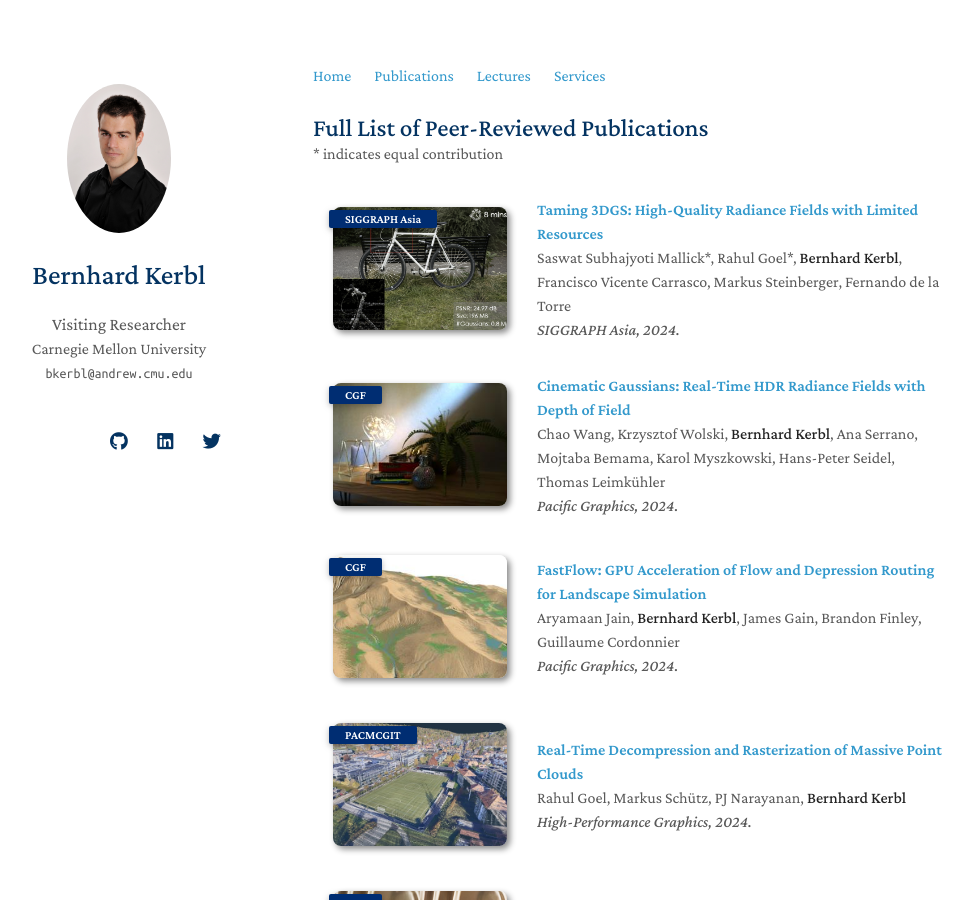
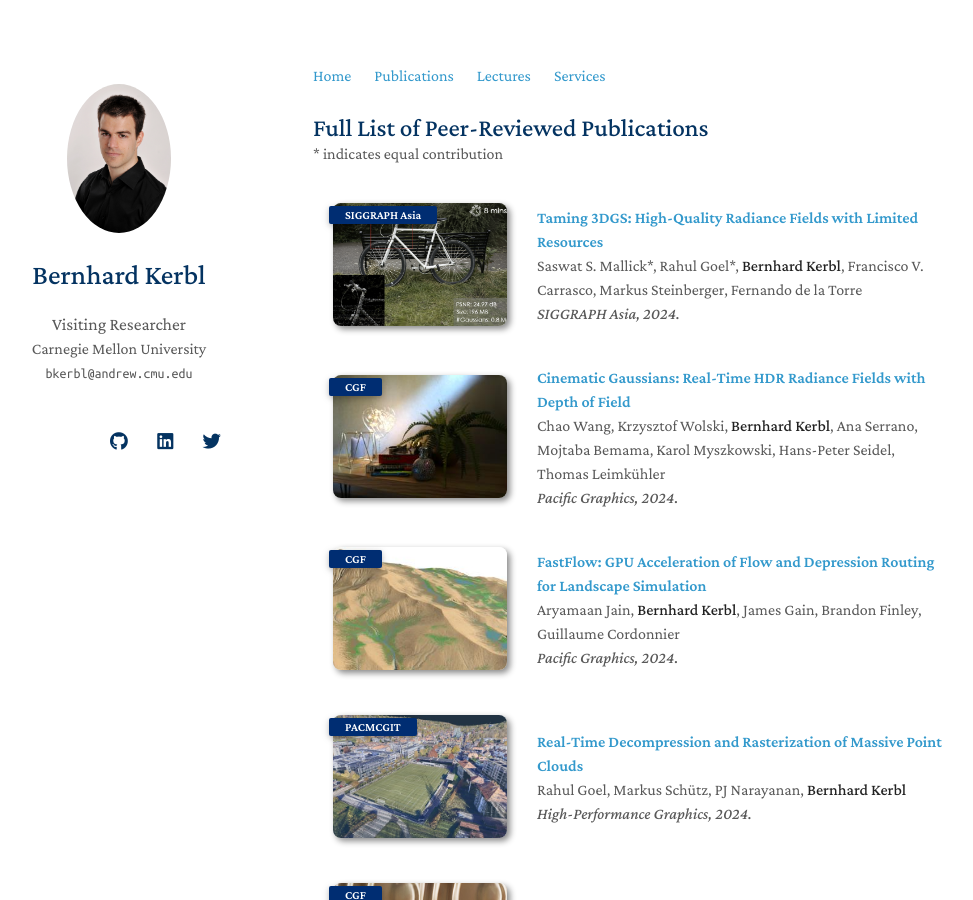
Before and after one commit to Snosixtyboo/snosixtyboo.github.io, a Jekyll site: the page built from publications.md, in a window 1280 px wide and 900 px high. Shown: the whole window, without its empty margins (157-1130 px from the left). Built offline with Jekyll 4.4.1, drawn with Linux system fonts in a browser that asks for light colours; nearby versions of some CDN libraries; a style sheet for code colours, icons or effects is not loaded.

Commit message:
added file

```diff
--- a/_data/publications.yml
+++ b/_data/publications.yml
@@ -1,7 +1,7 @@
 main:
 
   - title: "Taming 3DGS: High-Quality Radiance Fields with Limited Resources"
-    authors: Saswat Subhajyoti Mallick*, Rahul Goel*, <strong>Bernhard Kerbl</strong>, Francisco Vicente Carrasco, Markus Steinberger, Fernando de la Torre
+    authors: Saswat S. Mallick*, Rahul Goel*, <strong>Bernhard Kerbl</strong>, Francisco V. Carrasco, Markus Steinberger, Fernando de la Torre
     conference_short: SIGGRAPH Asia
     conference: SIGGRAPH Asia, 2024.
     image: ./assets/img/taming.png
```
